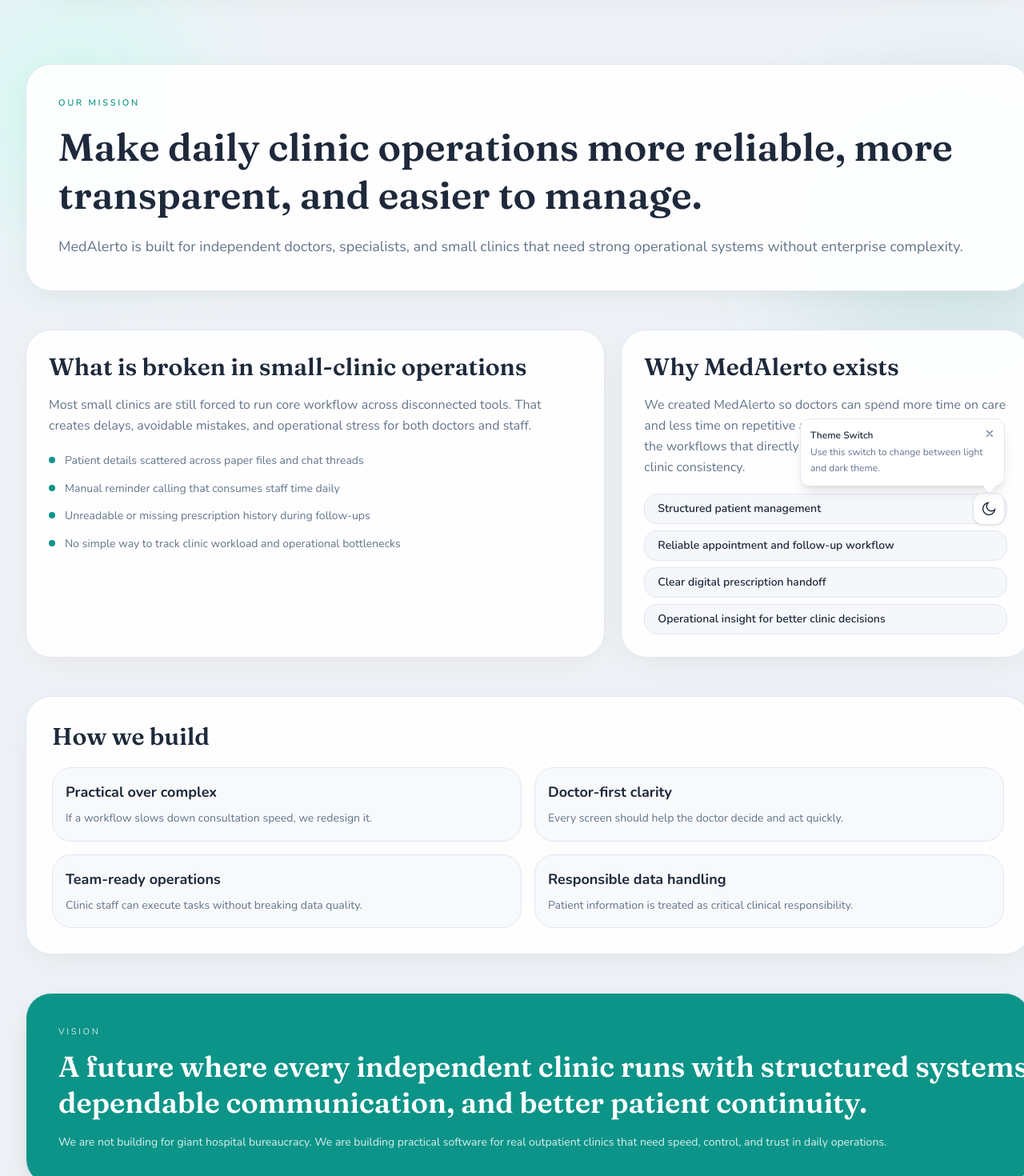
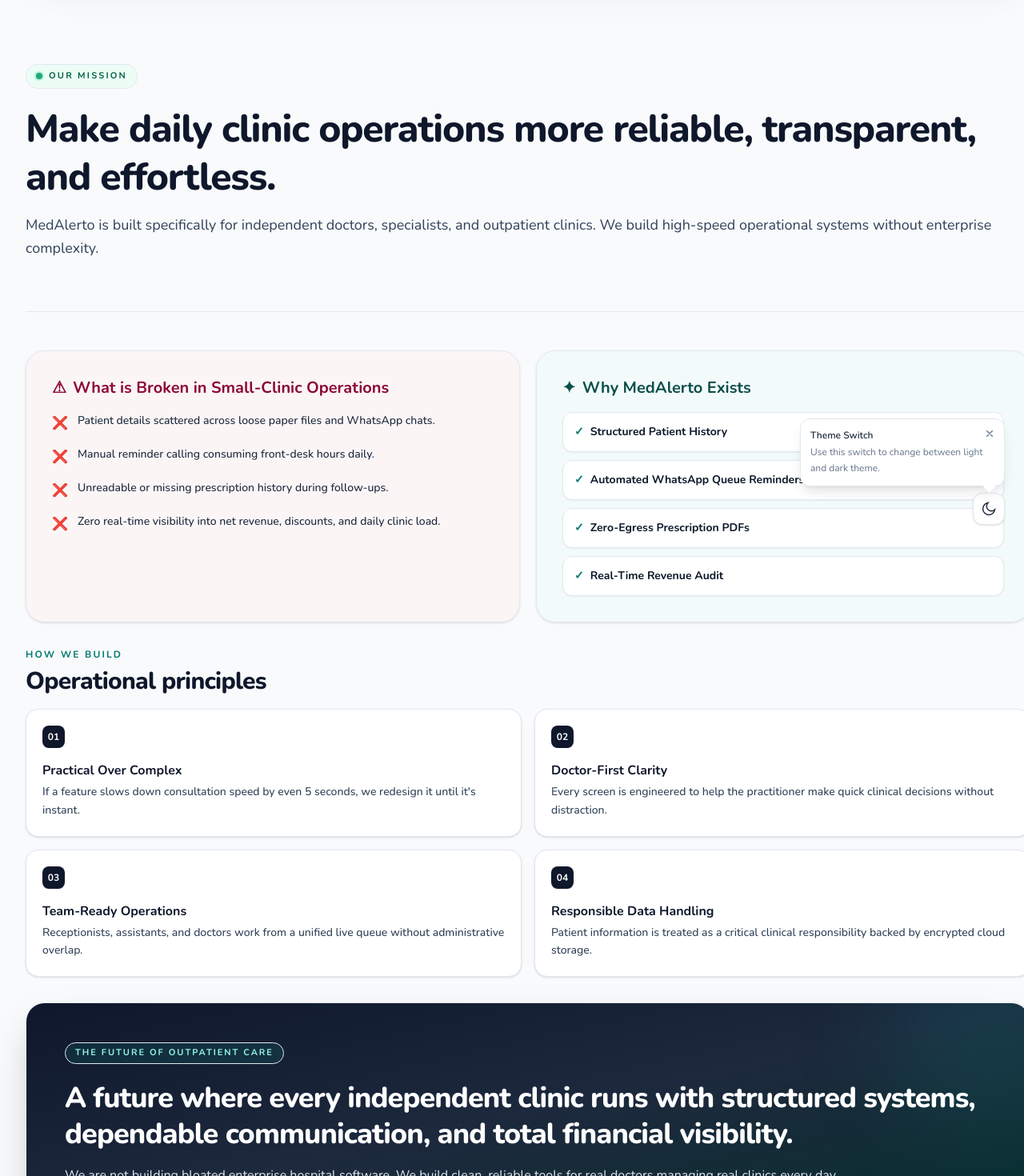
Before and after one commit to Abdullah-JUTT-cloud/MediMate, a React (Vite) app in the folder client/: page /about-us in a window 1280 px wide. Shown: the part 120-1590 px from the top of the page at 80% size. Built offline with nearby package versions, Linux system fonts and the light colour scheme.

Commit message:
Refactor About Us page for high contrast B2B narrative
Co-authored-by: arena-agent <297053741+arena-agent@users.noreply.github.com>

```diff
--- a/client/src/pages/AboutUsPage.jsx
+++ b/client/src/pages/AboutUsPage.jsx
@@ -2,111 +2,87 @@
 import Footer from "../components/Footer";
 
 const painPoints = [
-  "Patient details scattered across paper files and chat threads",
-  "Manual reminder calling that consumes staff time daily",
-  "Unreadable or missing prescription history during follow-ups",
-  "No simple way to track clinic workload and operational bottlenecks",
+  "Patient details scattered across loose paper files and WhatsApp chats.",
+  "Manual reminder calling consuming front-desk hours daily.",
+  "Unreadable or missing prescription history during follow-ups.",
+  "Zero real-time visibility into net revenue, discounts, and daily clinic load.",
+];
+
+const solutions = [
+  "Structured Patient History",
+  "Automated WhatsApp Queue Reminders",
+  "Zero-Egress Prescription PDFs",
+  "Real-Time Revenue Audit",
 ];
 
 const principles = [
   {
-    title: "Practical over complex",
-    description: "If a workflow slows down consultation speed, we redesign it.",
+    title: "Practical Over Complex",
+    description: "If a feature slows down consultation speed by even 5 seconds, we redesign it until it's instant.",
   },
   {
-    title: "Doctor-first clarity",
-    description: "Every screen should help the doctor decide and act quickly.",
+    title: "Doctor-First Clarity",
+    description: "Every screen is engineered to help the practitioner make quick clinical decisions without distraction.",
   },
   {
-    title: "Team-ready operations",
-    description: "Clinic staff can execute tasks without breaking data quality.",
+    title: "Team-Ready Operations",
+    description: "Receptionists, assistants, and doctors work from a unified live queue without administrative overlap.",
   },
   {
-    title: "Responsible data handling",
-    description: "Patient information is treated as critical clinical responsibility.",
+    title: "Responsible Data Handling",
+    description: "Patient information is treated as a critical clinical responsibility backed by encrypted cloud storage.",
   },
-];
-
-const serviceHighlights = [
-  "Structured patient management",
-  "Reliable appointment and follow-up workflow",
-  "Clear digital prescription handoff",
-  "Operational insight for better clinic decisions",
 ];
 
 export default function AboutUsPage() {
   return (
-    <div className="relative min-h-screen overflow-hidden bg-[var(--color-bg)] text-[var(--color-text-primary)]">
-      <div aria-hidden="true" className="pointer-events-none absolute -left-20 top-24 h-80 w-80 rounded-[60%_40%_35%_65%/55%_35%_65%_45%] bg-[var(--color-accent)]/60 blur-3xl" />
-      <div aria-hidden="true" className="pointer-events-none absolute -right-24 top-56 h-96 w-96 rounded-[48%_52%_39%_61%/48%_34%_66%_52%] bg-[var(--color-primary)]/10 blur-3xl" />
+    <div className="min-h-screen overflow-hidden bg-slate-50 text-slate-900 dark:bg-slate-950 dark:text-white">
       <Navbar />
-
-      <main className="relative z-10 px-4 pb-20 pt-28 sm:px-6 lg:px-8">
+      <main className="px-4 pb-20 pt-28 sm:px-6 lg:px-8">
         <div className="mx-auto max-w-6xl">
-          <section className="rounded-4xl border border-[var(--color-border)]/70 bg-[var(--color-card)]/95 p-7 shadow-[0_10px_40px_-10px_rgba(93,112,82,0.12)] sm:p-10">
-            <p className="font-mono text-[11px] font-semibold uppercase tracking-[0.24em] text-[var(--color-primary)]">Our mission</p>
-            <h1 className="mt-4 max-w-4xl font-heading text-4xl font-semibold leading-tight sm:text-5xl">
-              Make daily clinic operations more reliable, more transparent, and easier to manage.
+          <section className="border-b border-slate-200 pb-12 dark:border-slate-800 sm:pb-16">
+            <div className="inline-flex items-center gap-2 rounded-full border border-emerald-200 bg-emerald-50 px-3 py-1.5 font-mono text-[11px] font-bold tracking-[0.2em] text-emerald-800 dark:border-emerald-800 dark:bg-emerald-950/50 dark:text-emerald-300">
+              <span aria-hidden="true" className="h-2 w-2 animate-pulse rounded-full bg-emerald-600 ring-2 ring-emerald-200 dark:bg-emerald-400 dark:ring-emerald-900" />
+              OUR MISSION
+            </div>
+            <h1 className="mt-5 max-w-4xl text-3xl font-extrabold leading-tight tracking-tight text-slate-900 dark:text-white sm:text-5xl">
+              Make daily clinic operations more reliable, transparent, and effortless.
             </h1>
-            <p className="mt-5 max-w-3xl text-lg leading-relaxed text-[var(--color-text-secondary)]">
-              MedAlerto is built for independent doctors, specialists, and small clinics that need strong operational systems without enterprise complexity.
+            <p className="mt-4 max-w-3xl text-base leading-relaxed text-slate-700 dark:text-slate-300 sm:text-lg">
+              MedAlerto is built specifically for independent doctors, specialists, and outpatient clinics. We build high-speed operational systems without enterprise complexity.
             </p>
           </section>
 
-          <section className="mt-12 grid gap-5 lg:grid-cols-12">
-            {/* Fix mismatched card heights in the same row by stretching both lead cards to the full grid height. */}
-            <article className="h-full rounded-4xl border border-[var(--color-border)]/70 bg-[var(--color-card)]/95 p-6 shadow-[0_10px_40px_-10px_rgba(193,140,93,0.16)] sm:p-7 lg:col-span-7">
-              <h2 className="font-heading text-3xl font-semibold">What is broken in small-clinic operations</h2>
-              <p className="mt-4 leading-relaxed text-[var(--color-text-secondary)]">
-                Most small clinics are still forced to run core workflow across disconnected tools. That creates delays, avoidable mistakes, and operational stress for both doctors and staff.
-              </p>
-              <ul className="mt-5 space-y-3">
-                {painPoints.map((item) => (
-                  <li key={item} className="flex items-start gap-3 text-sm leading-relaxed text-[var(--color-text-secondary)]">
-                    <span className="mt-1.5 h-2 w-2 rounded-full bg-[var(--color-secondary)]" />
-                    <span>{item}</span>
-                  </li>
-                ))}
+          <section aria-labelledby="matrix-heading" className="mt-12 grid grid-cols-1 gap-5 lg:grid-cols-2">
+            <h2 id="matrix-heading" className="sr-only">The problem and the solution</h2>
+            <article className="rounded-3xl border border-rose-200 bg-rose-50/50 p-6 shadow-sm dark:border-rose-900/60 dark:bg-rose-950/20 sm:p-8">
+              <h3 className="mb-4 flex items-center gap-2 text-xl font-bold text-rose-900 dark:text-rose-300"><span aria-hidden="true">⚠</span> What is Broken in Small-Clinic Operations</h3>
+              <ul className="space-y-4">
+                {painPoints.map((item) => <li key={item} className="flex items-start gap-3 text-sm font-medium leading-relaxed text-slate-800 dark:text-slate-200"><span aria-hidden="true" className="mt-0.5 text-base text-rose-700 dark:text-rose-300">❌</span><span>{item}</span></li>)}
               </ul>
             </article>
 
-            <article className="h-full rounded-4xl border border-[var(--color-border)]/70 bg-[var(--color-card)]/95 p-6 shadow-[0_10px_40px_-10px_rgba(93,112,82,0.12)] sm:p-7 lg:col-span-5">
-              <h2 className="font-heading text-3xl font-semibold">Why MedAlerto exists</h2>
-              <p className="mt-4 leading-relaxed text-[var(--color-text-secondary)]">
-                We created MedAlerto so doctors can spend more time on care and less time on repetitive admin. The product is focused on the workflows that directly affect consultation quality and clinic consistency.
-              </p>
-              <div className="mt-5 space-y-2">
-                {serviceHighlights.map((item) => (
-                  <p key={item} className="rounded-2xl border border-[var(--color-border)]/80 bg-[var(--color-bg-soft)]/50 px-4 py-2 text-sm font-semibold text-[var(--color-text-primary)]">
-                    {item}
-                  </p>
-                ))}
+            <article className="rounded-3xl border border-teal-200 bg-teal-50/50 p-6 shadow-sm dark:border-teal-900/60 dark:bg-teal-950/20 sm:p-8">
+              <h3 className="mb-4 flex items-center gap-2 text-xl font-bold text-teal-900 dark:text-teal-300"><span aria-hidden="true">✦</span> Why MedAlerto Exists</h3>
+              <div className="space-y-2.5">
+                {solutions.map((item) => <div key={item} className="flex items-center gap-2 rounded-xl border border-teal-300 bg-white p-3.5 text-sm font-bold text-slate-900 shadow-xs dark:border-teal-800 dark:bg-slate-900 dark:text-white"><span aria-hidden="true" className="text-teal-700 dark:text-teal-300">✓</span>{item}</div>)}
               </div>
             </article>
           </section>
 
-          <section className="mt-12 rounded-4xl border border-[var(--color-border)]/70 bg-[var(--color-card)]/95 p-6 shadow-[0_10px_40px_-10px_rgba(93,112,82,0.12)] sm:p-8">
-            <h2 className="font-heading text-3xl font-semibold">How we build</h2>
-            <div className="mt-5 grid gap-4 md:grid-cols-2">
-              {principles.map((item) => (
-                <article key={item.title} className="h-full rounded-3xl border border-[var(--color-border)]/80 bg-[var(--color-bg-soft)]/45 p-4">
-                  <h3 className="text-lg font-bold text-[var(--color-text-primary)]">{item.title}</h3>
-                  <p className="mt-2 text-sm leading-relaxed text-[var(--color-text-secondary)]">{item.description}</p>
-                </article>
-              ))}
+          <section className="my-8" aria-labelledby="principles-heading">
+            <div className="mb-4 flex items-end justify-between gap-4"><div><p className="font-mono text-xs font-bold tracking-[0.18em] text-teal-700 dark:text-teal-300">HOW WE BUILD</p><h2 id="principles-heading" className="mt-2 text-2xl font-extrabold tracking-tight text-slate-900 dark:text-white sm:text-3xl">Operational principles</h2></div></div>
+            <div className="grid grid-cols-1 gap-4 md:grid-cols-2">
+              {principles.map((item, index) => <article key={item.title} className="rounded-2xl border border-slate-300 bg-white p-5 shadow-sm dark:border-slate-700 dark:bg-slate-900"><div className="mb-4 flex h-7 w-7 items-center justify-center rounded-lg bg-slate-900 text-xs font-bold text-white dark:bg-white dark:text-slate-900">0{index + 1}</div><h3 className="mb-1 text-base font-bold text-slate-900 dark:text-white">{item.title}</h3><p className="text-sm font-medium leading-relaxed text-slate-700 dark:text-slate-300">{item.description}</p></article>)}
             </div>
           </section>
 
-          <section className="mt-12 rounded-4xl border border-[var(--color-border)]/70 bg-[var(--color-primary)] p-8 text-[var(--color-on-primary)] shadow-[0_12px_34px_-16px_rgba(93,112,82,0.5)] sm:p-10">
-            <p className="font-mono text-[11px] uppercase tracking-[0.24em] text-[var(--color-on-primary)]/80">Vision</p>
-            <h2 className="mt-3 max-w-4xl font-heading text-3xl font-semibold leading-tight sm:text-4xl">A future where every independent clinic runs with structured systems, dependable communication, and better patient continuity.</h2>
-            <p className="mt-4 max-w-3xl text-sm leading-relaxed text-[var(--color-on-primary)]/85">
-              We are not building for giant hospital bureaucracy. We are building practical software for real outpatient clinics that need speed, control, and trust in daily operations.
-            </p>
+          <section className="relative overflow-hidden rounded-3xl border border-slate-700/60 bg-gradient-to-br from-slate-900 via-slate-800 to-teal-950 p-8 text-white shadow-2xl sm:p-12">
+            <div aria-hidden="true" className="absolute -right-20 -top-24 h-64 w-64 rounded-full bg-teal-400/10 blur-3xl" />
+            <div className="relative"><p className="inline-flex rounded-full border border-teal-400/50 bg-teal-400/10 px-3 py-1 font-mono text-[11px] font-bold tracking-[0.18em] text-teal-200">THE FUTURE OF OUTPATIENT CARE</p><h2 className="mt-5 max-w-4xl text-3xl font-extrabold leading-tight tracking-tight sm:text-4xl">A future where every independent clinic runs with structured systems, dependable communication, and total financial visibility.</h2><p className="mt-4 max-w-3xl text-base leading-relaxed text-slate-200">We are not building bloated enterprise hospital software. We build clean, reliable tools for real doctors managing real clinics every day.</p></div>
           </section>
         </div>
       </main>
-
       <Footer />
     </div>
   );
```
